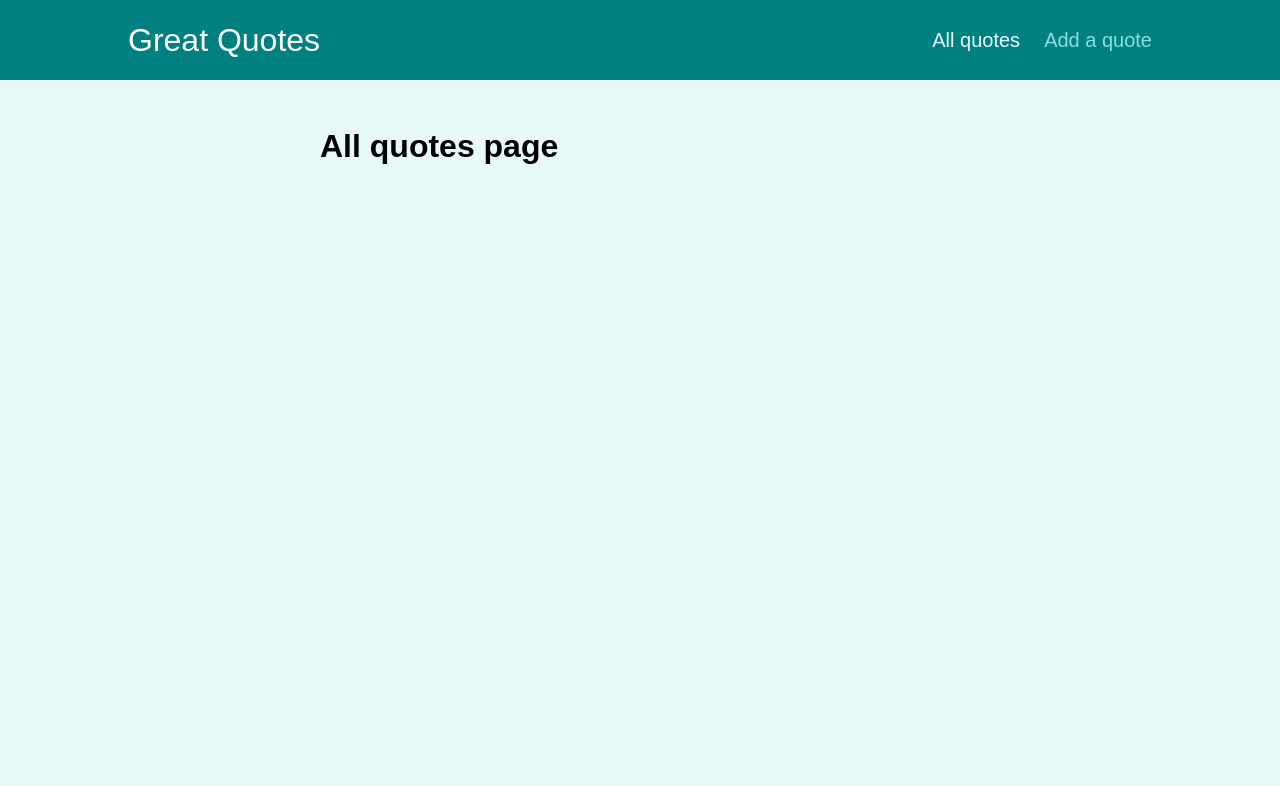
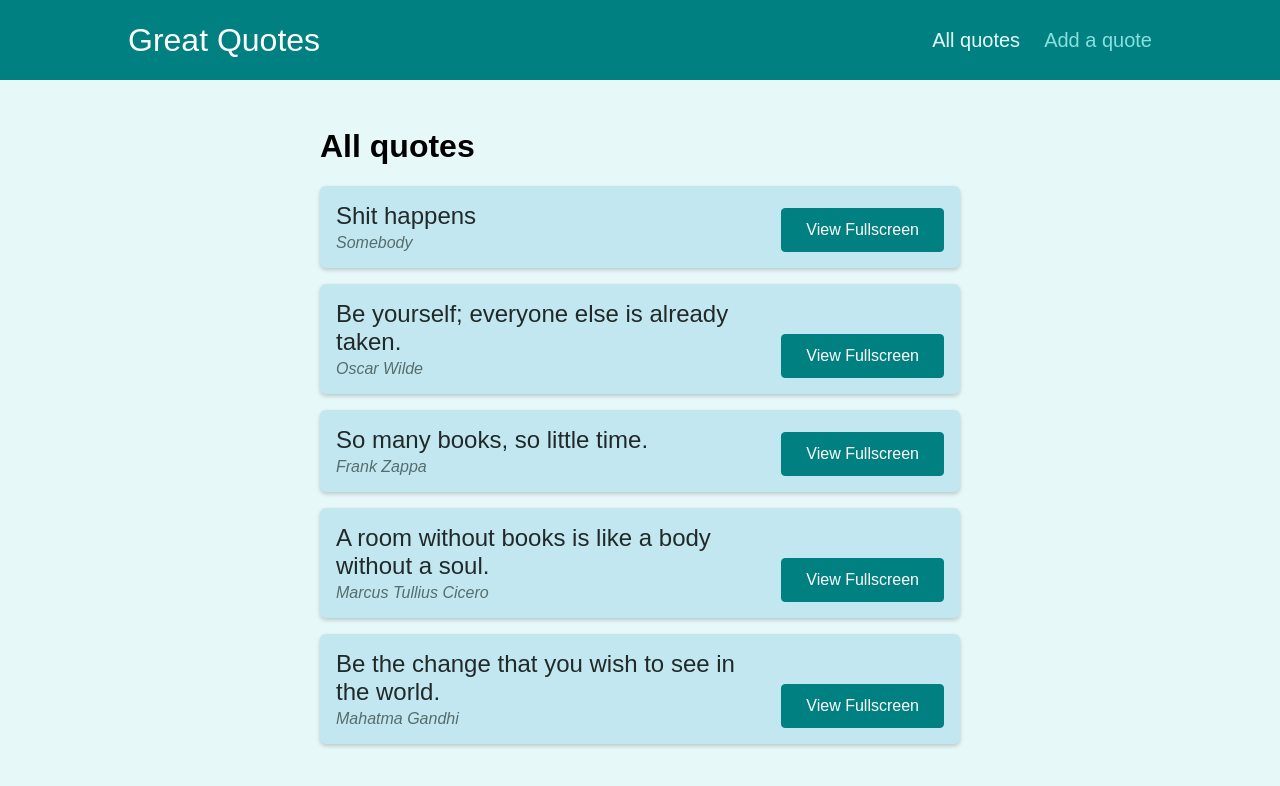
Before and after one commit to Gid-lamim/REACT-routing-practice-II, a React (Create React App) app: page /quotes in a window 1280 px wide. Shown: the top 786 px of the page. Built offline with nearby package versions, Linux system fonts and the light colour scheme.

Commit message:
add QuoteList component to the Quotes page

```diff
--- a/src/pages/Quotes.js
+++ b/src/pages/Quotes.js
@@ -1,7 +1,9 @@
+import QuoteList from "../components/quotes/QuoteList";
+
 //Let's create an array of quotes to simulate some quotes.
 //Every quote will be an object with an ID, author and the quote itself.
 const DUMMY_QUOTES = [
-    {id:'q1', author: 'Somebody', text:'Whit happens'},
+    {id:'q1', author: 'Somebody', text:'Shit happens'},
     {id:'q2', author: 'Oscar Wilde', text:'Be yourself; everyone else is already taken.'},
     {id:'q3', author: 'Frank Zappa', text:'So many books, so little time.'},
     {id:'q4', author: 'Marcus Tullius Cicero ', text:'A room without books is like a body without a soul.'},
@@ -10,7 +12,10 @@ const DUMMY_QUOTES = [
 
 const Quotes = () => {
 
-    return <h1>All quotes page</h1>
+    return <>
+                <h1>All quotes</h1>
+                <QuoteList quotes={DUMMY_QUOTES} />
+            </>
 }
 
 export default Quotes;
```
